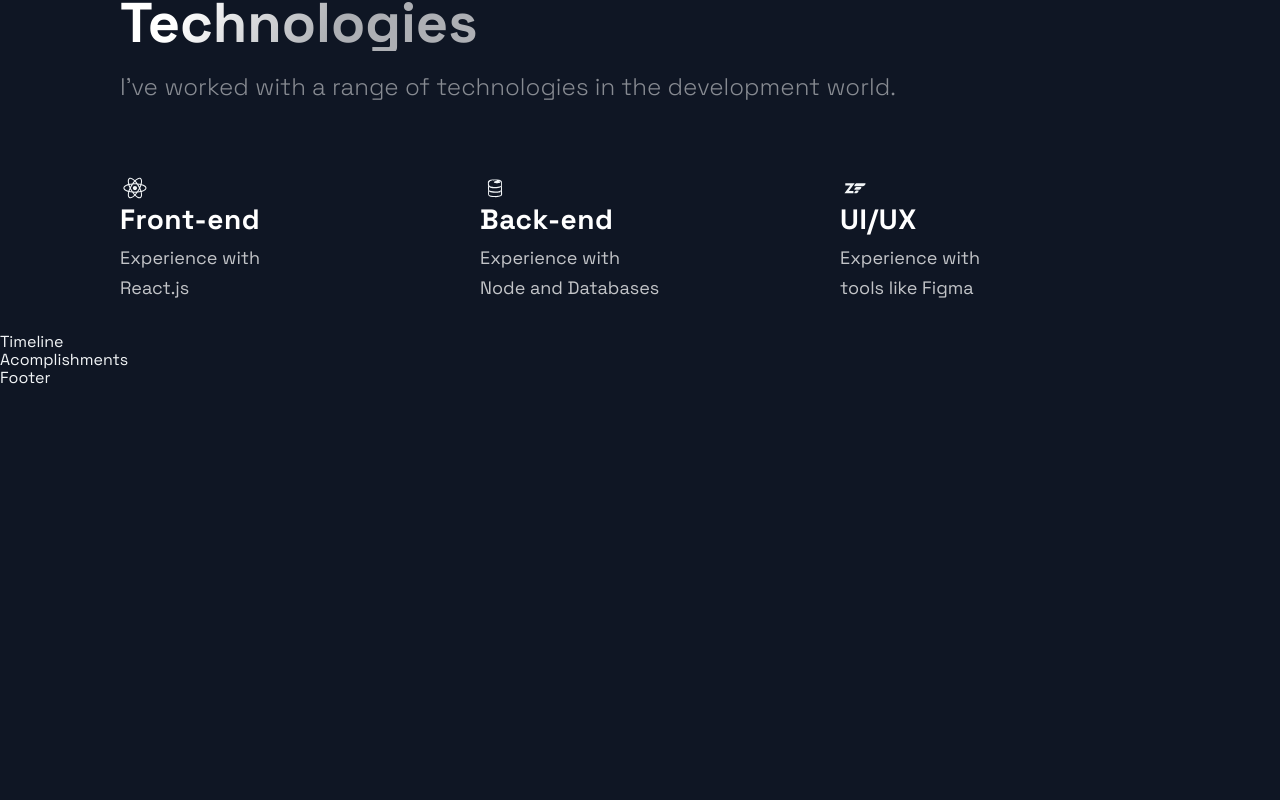
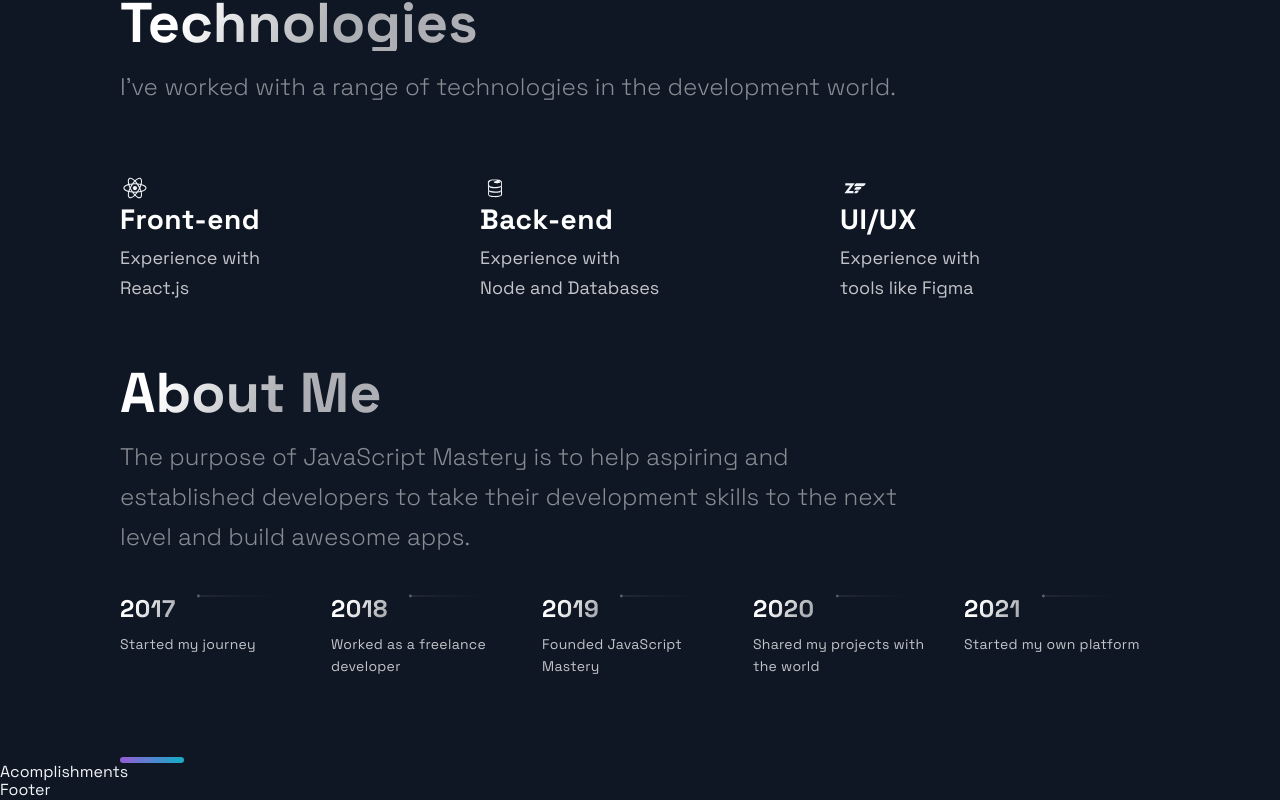
Before and after one commit to sidharthpatel/NeXT-Portfolio, a Next.js app: page / in a window 1280 px wide. Shown: the part 2264-3064 px from the top of the page. Before the commit the page ends 2652 px from the top, so only its background shows below. Built offline with nearby package versions, Linux system fonts and the light colour scheme.

Commit message:
Timeline created

```diff
--- a/src/components/TimeLine/TimeLine.js
+++ b/src/components/TimeLine/TimeLine.js
@@ -1,52 +1,148 @@
-import React, { useState, useRef, useEffect } from 'react';
+import React, { useState, useRef, useEffect } from "react";
 
-import { CarouselButton, CarouselButtonDot, CarouselButtons, CarouselContainer, CarouselItem, CarouselItemImg, CarouselItemText, CarouselItemTitle, CarouselMobileScrollNode } from './TimeLineStyles';
-import { Section, SectionDivider, SectionText, SectionTitle } from '../../styles/GlobalComponents';
-import { TimeLineData } from '../../constants/constants';
+import {
+    CarouselButton,
+    CarouselButtonDot,
+    CarouselButtons,
+    CarouselContainer,
+    CarouselItem,
+    CarouselItemImg,
+    CarouselItemText,
+    CarouselItemTitle,
+    CarouselMobileScrollNode,
+} from "./TimeLineStyles";
+import {
+    Section,
+    SectionDivider,
+    SectionText,
+    SectionTitle,
+} from "../../styles/GlobalComponents";
+import { TimeLineData } from "../../constants/constants";
 
 const TOTAL_CAROUSEL_COUNT = TimeLineData.length;
 
 const Timeline = () => {
-  // const [activeItem, setActiveItem] = useState(0);
-  // const carouselRef = useRef();
+    const [activeItem, setActiveItem] = useState(0);
+    const carouselRef = useRef();
 
-  // const scroll = (node, left) => {
-  //   return node.scrollTo({ left, behavior: 'smooth' });
-  // }
+    const scroll = (node, left) => {
+        return node.scrollTo({ left, behavior: "smooth" });
+    };
 
-  // const handleClick = (e, i) => {
-  //   e.preventDefault();
+    const handleClick = (e, i) => {
+        e.preventDefault();
 
-  //   if (carouselRef.current) {
-  //     const scrollLeft = Math.floor(carouselRef.current.scrollWidth * 0.7 * (i / TimeLineData.length));
+        if (carouselRef.current) {
+            const scrollLeft = Math.floor(
+                carouselRef.current.scrollWidth *
+                    0.7 *
+                    (i / TimeLineData.length)
+            );
 
-  //     scroll(carouselRef.current, scrollLeft);
-  //   }
-  // }
+            scroll(carouselRef.current, scrollLeft);
+        }
+    };
 
-  // const handleScroll = () => {
-  //   if (carouselRef.current) {
-  //     const index = Math.round((carouselRef.current.scrollLeft / (carouselRef.current.scrollWidth * 0.7)) * TimeLineData.length);
+    const handleScroll = () => {
+        if (carouselRef.current) {
+            const index = Math.round(
+                (carouselRef.current.scrollLeft /
+                    (carouselRef.current.scrollWidth * 0.7)) *
+                    TimeLineData.length
+            );
 
-  //     setActiveItem(index);
-  //   }
-  // }
+            setActiveItem(index);
+        }
+    };
 
-  // // snap back to beginning of scroll when window is resized
-  // // avoids a bug where content is covered up if coming from smaller screen
-  // useEffect(() => {
-  //   const handleResize = () => {
-  //     scroll(carouselRef.current, 0);
-  //   }
+    // snap back to beginning of scroll when window is resized
+    // avoids a bug where content is covered up if coming from smaller screen
+    useEffect(() => {
+        const handleResize = () => {
+            scroll(carouselRef.current, 0);
+        };
 
-  //   window.addEventListener('resize', handleResize);
-  // }, []);
+        window.addEventListener("resize", handleResize);
+    }, []);
 
-  return (
-    <div>
-      Timeline
-    </div>
-  );
+    return (
+        <Section id="about">
+            <SectionTitle>About Me</SectionTitle>
+            <SectionText>
+                The purpose of JavaScript Mastery is to help aspiring and
+                established developers to take their development skills to the
+                next level and build awesome apps.
+            </SectionText>
+            <CarouselContainer ref={carouselRef} onScroll={handleScroll}>
+                <>
+                    {TimeLineData.map((item, index) => (
+                        <CarouselMobileScrollNode
+                            key={index}
+                            final={index === TOTAL_CAROUSEL_COUNT - 1}
+                        >
+                            <CarouselItem
+                                index={index}
+                                id={`carousel__item-${index}`}
+                                active={activeItem}
+                                onClick={(e) => handleClick(e, index)}
+                            >
+                                <CarouselItemTitle>
+                                    {item.year}
+                                    <CarouselItemImg
+                                        width="208"
+                                        height="6"
+                                        viewBox="0 0 208 6"
+                                        fill="none"
+                                        xmlns="http://www.w3.org/2000/svg"
+                                    >
+                                        <path
+                                            fill-rule="evenodd"
+                                            clip-rule="evenodd"
+                                            d="M2.5 5.5C3.88071 5.5 5 4.38071 5 3V3.5L208 3.50002V2.50002L5 2.5V3C5 1.61929 3.88071 0.5 2.5 0.5C1.11929 0.5 0 1.61929 0 3C0 4.38071 1.11929 5.5 2.5 5.5Z"
+                                            fill="url(#paint0_linear)"
+                                            fill-opacity="0.33"
+                                        />
+                                        <defs>
+                                            <linearGradient
+                                                id="paint0_linear"
+                                                x1="-4.30412e-10"
+                                                y1="0.5"
+                                                x2="208"
+                                                y2="0.500295"
+                                                gradientUnits="userSpaceOnUse"
+                                            >
+                                                <stop stop-color="white" />
+                                                <stop
+                                                    offset="0.79478"
+                                                    stop-color="white"
+                                                    stop-opacity="0"
+                                                />
+                                            </linearGradient>
+                                        </defs>
+                                    </CarouselItemImg>
+                                </CarouselItemTitle>
+                                <CarouselItemText>{item.text}</CarouselItemText>
+                            </CarouselItem>
+                        </CarouselMobileScrollNode>
+                    ))}
+                </>
+            </CarouselContainer>
+            <CarouselButtons>
+                {TimeLineData.map((item, index) => (
+                    <CarouselButton
+                        key={index}
+                        index={index}
+                        active={activeItem}
+                        onClick={(e) => handleClick(e, index)}
+                        type="button"
+                    >
+                        <CarouselButtonDot active={activeItem} />
+                    </CarouselButton>
+                ))}
+            </CarouselButtons>
+            <SectionDivider />
+        </Section>
+    );
 };
 
 export default Timeline;
```
